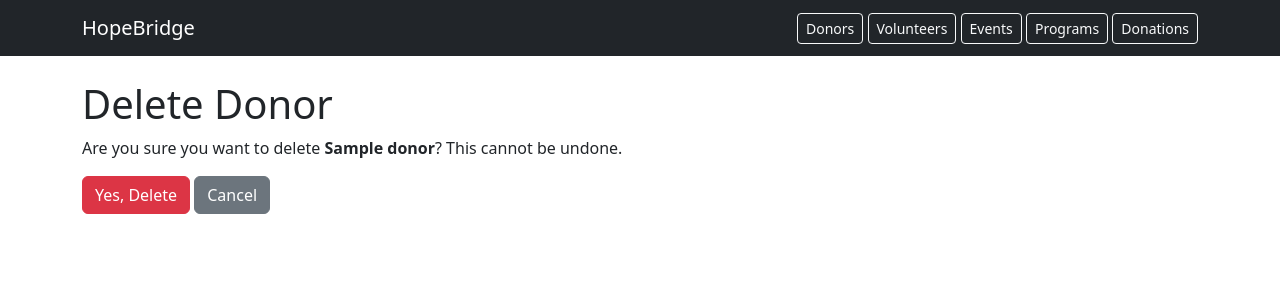
After one commit to Maulik-Ujeniya/hopebridge, a Django app: page /donors/1/delete/ in a window 1280 px wide. The commit adds this page. Shown: the top 300 px of the page. Run offline with Django 5.2, Linux system fonts and the light colour scheme; tables that the repository leaves empty hold one stand-in row (values such as "Sample post").

Commit message:
Add Edit and Delete functionality for Donors

```diff
--- /dev/null
+++ b/donors/templates/donors/donor_confirm_delete.html
@@ -0,0 +1,11 @@
+{% extends 'base.html' %}
+
+{% block content %}
+<h1>Delete Donor</h1>
+<p>Are you sure you want to delete <strong>{{ donor.name }}</strong>? This cannot be undone.</p>
+<form method="POST">
+    {% csrf_token %}
+    <button type="submit" class="btn btn-danger">Yes, Delete</button>
+    <a href="/donors/{{ donor.id }}/" class="btn btn-secondary">Cancel</a>
+</form>
+{% endblock %}
--- a/donors/templates/donors/donor_detail.html
+++ b/donors/templates/donors/donor_detail.html
@@ -13,6 +13,8 @@
 <p>Email: {{ donor.email }}</p>
 <p>Phone: {{ donor.phone }}</p>
 <p>Total Donated: ₹{{ donor.total_donated }}</p>
+<a href="/donors/{{ donor.id }}/edit/" class="btn btn-warning btn-sm">Edit</a>
+<a href="/donors/{{ donor.id }}/delete/" class="btn btn-danger btn-sm">Delete</a>
 
 <h3>Donation History</h3>
 <table class="table table-striped">
--- a/donors/urls.py
+++ b/donors/urls.py
@@ -5,4 +5,7 @@ urlpatterns = [
     path('', views.donor_list, name='donor_list'),
     path('add/', views.donor_create, name='donor_create'),
     path('<int:donor_id>/', views.donor_detail, name='donor_detail'),
+    path('<int:donor_id>/edit/', views.donor_edit, name='donor_edit'),
+    path('<int:donor_id>/delete/', views.donor_delete, name='donor_delete'),
+
 ]
--- a/donors/views.py
+++ b/donors/views.py
@@ -21,3 +21,22 @@ def donor_create(request):
     else:
         form = DonorForm()
     return render(request, 'donors/donor_form.html', {'form': form})
+
+
+def donor_edit(request, donor_id):
+    donor = get_object_or_404(Donor, id=donor_id)
+    if request.method == 'POST':
+        form = DonorForm(request.POST, instance=donor)
+        if form.is_valid():
+            form.save()
+            return redirect('donor_detail', donor_id=donor.id)
+    else:
+        form = DonorForm(instance=donor)
+    return render(request, 'donors/donor_form.html', {'form': form})
+
+def donor_delete(request, donor_id):
+    donor = get_object_or_404(Donor, id=donor_id)
+    if request.method == 'POST':
+        donor.delete()
+        return redirect('donor_list')
+    return render(request, 'donors/donor_confirm_delete.html', {'donor': donor})
```
